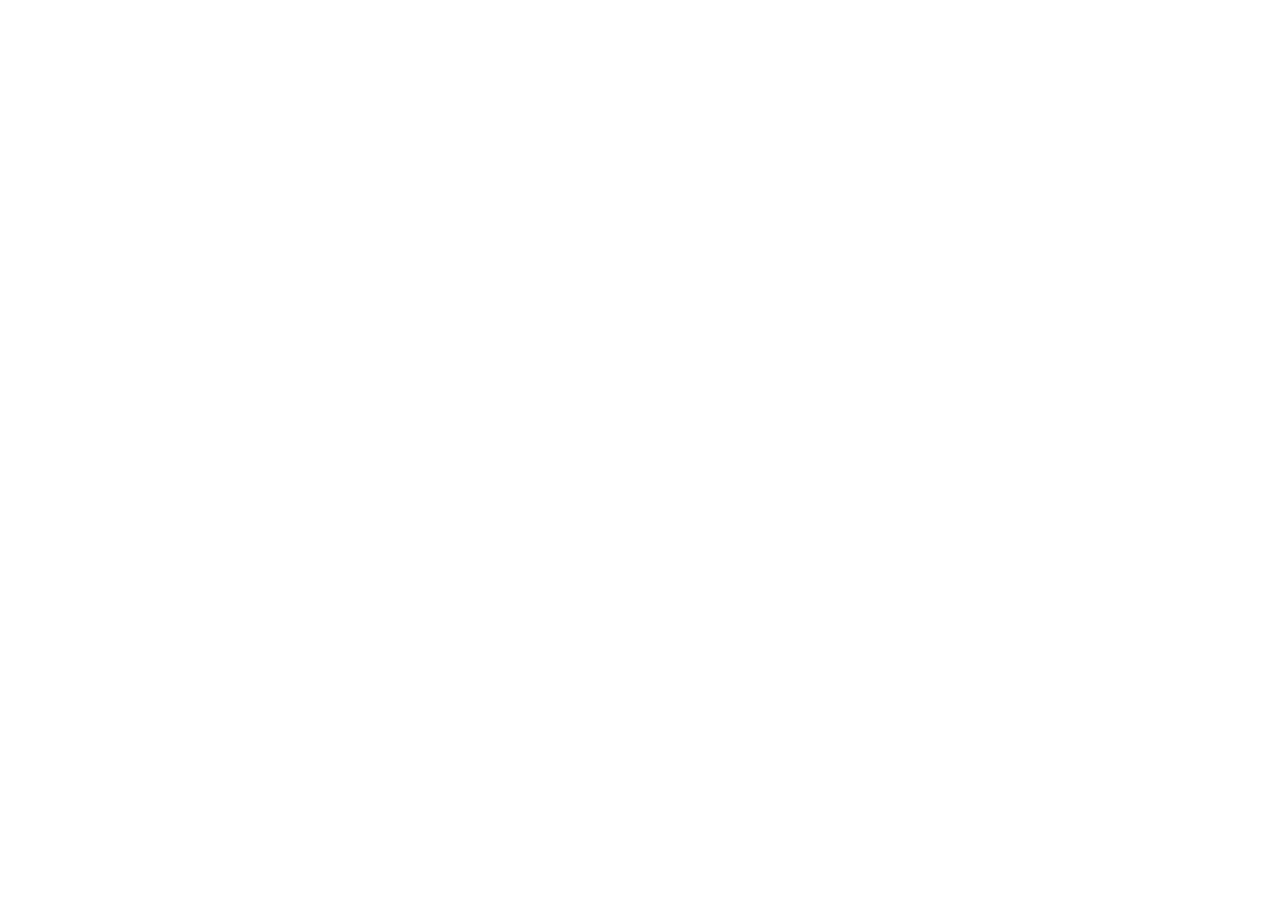
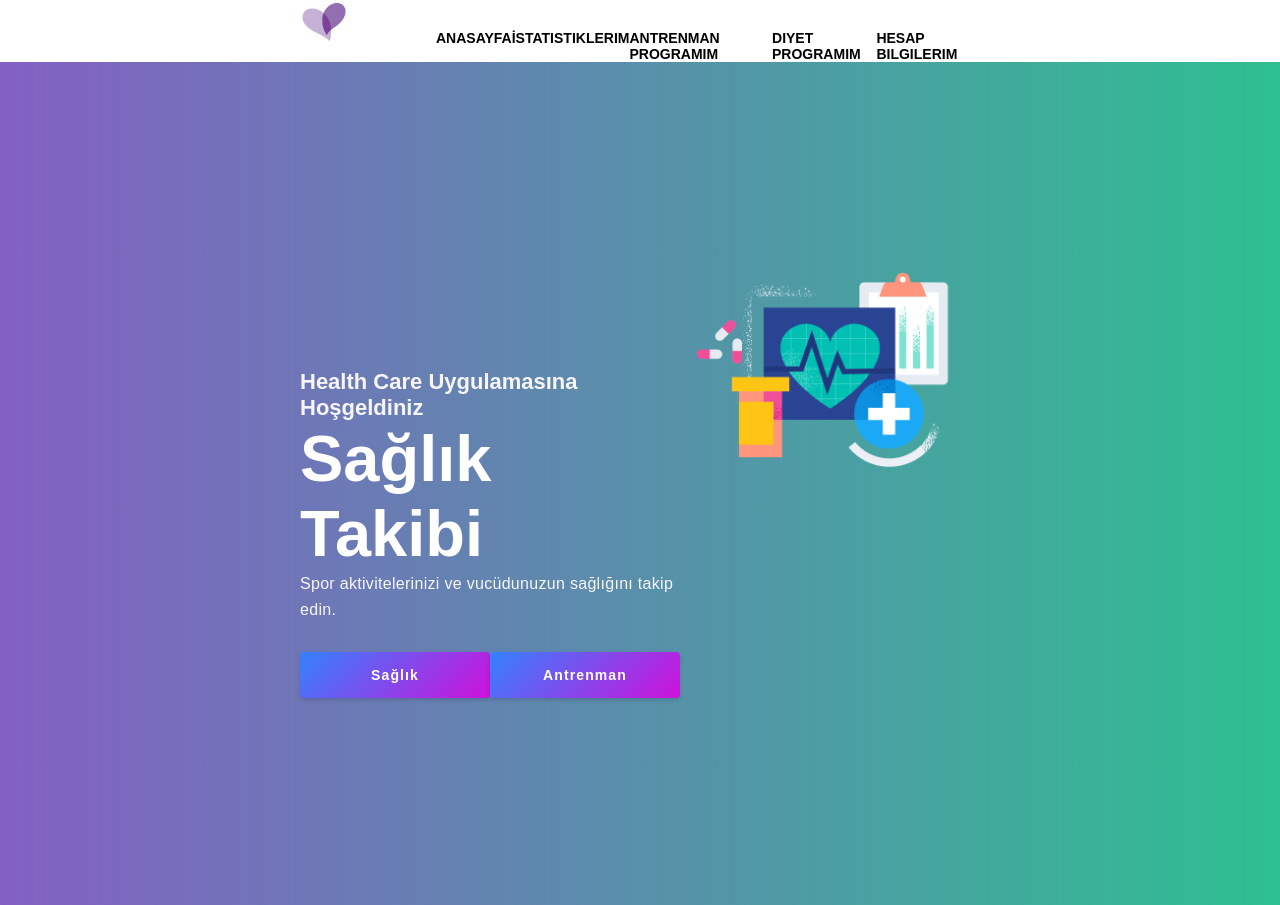
Before and after one commit to gokturkdogan/medical-informatics, a Vue app: page / in a window 1280 px wide. Before the commit the page ends 800 px from the top, so only its background shows below. Built offline with nearby package versions, Linux system fonts and the light colour scheme.

Commit message:
homepage created

```diff
--- a/public/index.html
+++ b/public/index.html
@@ -7,7 +7,7 @@
   <meta name="viewport" content="width=device-width,initial-scale=1.0">
   <link rel="icon" href="<%= BASE_URL %>favicon.ico">
   <title>
-    <%= htmlWebpackPlugin.options.title %>
+    HealthCare
   </title>
 </head>
 
--- a/src/App.vue
+++ b/src/App.vue
@@ -1,20 +1,28 @@
 <template>
   <div id="app">
+    <Header></Header>
+    <Home/>
   </div>
 </template>
 
 <script>
-import { mapState } from "vuex";
+import Header from "./components/header";
+import Home from "./components/home.vue";
 
 export default {
   name: "App",
   components: {
-
-  },
-  computed: {
-    ...mapState({
-      notify: (state) => state.cart.notify,
-    }),
-  },
+    Header,
+    Home
+  }
 };
 </script>
+<style lang="scss">
+* {
+  margin: 0;
+  padding: 0;
+}
+  #app {
+    font-family: sans-serif;
+  }
+</style>
--- /dev/null
+++ b/src/components/header.vue
@@ -0,0 +1,116 @@
+<template>
+    <div class="header">
+        <div class="header__logoArea">
+            <img class="header__logo" src="../assets/images/logos/header-logo.jpg" alt="Logo">
+        </div>
+        <nav class="header__navBar">
+            <div class="header__content">
+                <ul class="header__list">
+                    <li class="header__item">
+                        <a class="header__link" href="#">Anasayfa</a>
+                    </li>
+                    <li class="header__item">
+                        <a class="header__link" href="#">İstatistiklerim</a>
+                        <div class="header__dropContent">
+                            <ul class="header__dropdown">
+                                <li><a class="header__dropLink" href="">Sağlık Bilgilerim</a></li>
+                                <li><a class="header__dropLink" href="">Antrenman Bilgilerim</a></li>
+                            </ul>
+                        </div>
+                    </li>
+                    <li class="header__item">
+                        <a class="header__link" href="#">Antrenman Programım</a>
+                    </li>
+                    <li class="header__item">
+                        <a class="header__link" href="#">Diyet Programım</a>
+                    </li>
+                    <li class="header__item">
+                        <a class="header__link" href="">Hesap Bilgilerim</a>
+                    </li>
+                </ul>
+            </div>
+        </nav>
+    </div>
+</template>
+<script>
+export default {
+    name: "Header",
+};
+</script>
+<style lang="scss" scoped>
+.header {
+    display: flex;
+    justify-content: space-between;
+    padding: 0 300px;
+
+    &__logoArea {
+        width: 7%;
+    }
+
+    &__logo {
+        width: 100%;
+    }
+
+    &__navBar {
+        width: 80%;
+    }
+
+    &__content {
+        padding-top: 30px;
+        font-size: 14px;
+    }
+
+    &__list {
+        display: flex;
+        justify-content: space-between;
+        list-style-type: none;
+    }
+
+    &__item {
+        text-transform: uppercase;
+
+        &:hover .header__dropContent {
+            display: block;
+        }
+    }
+
+    &__link {
+        font-weight: 600;
+        color: black;
+        text-decoration: none;
+        transition: 0.3s;
+
+        &:hover {
+            color: #9B33E7
+        }
+    }
+
+    &__dropContent {
+        display: none;
+        position: absolute;
+    }
+
+    &__dropdown {
+        list-style-type: none;
+        margin-top: 40px;
+        padding: 0;
+        height: fit-content;
+        background-color: white;
+    }
+
+    &__dropLink {
+        text-decoration: none;
+        font-weight: 600;
+        color: #8E8D8D;
+        display: block;
+        padding: 10px 20px;
+        width: 200px;
+        border-bottom: 1px solid #c7c6c6;
+        transition: 0.5s;
+        &:hover {
+            background-color: #F7F7FB;
+            padding: 10px 25px;
+        }
+    }
+}
+</style>
--- /dev/null
+++ b/src/components/home.vue
@@ -0,0 +1,91 @@
+<template>
+    <div class="home">
+        <div class="home__information">
+            <h5 class="home__title">Health Care Uygulamasına Hoşgeldiniz</h5>
+            <h1 class="home__largeTitle">Sağlık Takibi</h1>
+            <p class="home__description">Spor aktivitelerinizi ve vucüdunuzun sağlığını takip edin.</p>
+            <div class="home__buttons">
+                <a class="home__button" href=""><span>Sağlık</span></a>
+                <a class="home__button" href=""><span>Antrenman</span></a>
+            </div>
+        </div>
+        <div class="home__image">
+            <img src="../assets/images/figures/homeBanner.png" alt="figure" class="home__figure">
+        </div>
+    </div>
+</template>
+<script>
+export default {
+    name: "Home",
+};
+</script>
+<style lang="scss" scoped>
+.home {
+    background-image: linear-gradient(to right, #8360c3, #2ebf91);
+    display: flex;
+    justify-content: space-between;
+    padding: 207px 300px;
+
+    &__information {
+        padding-top: 100px;
+    }
+
+    &__title {
+        color: #f7f5f5;
+        text-align: left;
+        font-size: 22px;
+        font-weight: 600;
+    }
+
+    &__largeTitle {
+        color: #fff;
+        text-align: left;
+        font-size: 65px;
+        font-weight: 700;
+    }
+
+    &__description {
+        color: #f7f5f5;
+        text-align: left;
+        line-height: 1.6;
+        letter-spacing: .3px;
+        margin-bottom: 30px;
+    }
+
+    &__buttons {
+        display: flex;
+        justify-content: space-between;
+    }
+
+    &__button {
+        background: linear-gradient(-45deg, #cf11da 0%, #3482fd 100%);
+        border: none;
+        box-shadow: 0 2px 4px rgb(4 6 6 / 15%);
+        text-decoration: none;
+        color: #fff;
+        min-width: 150px;
+        border-radius: 4px;
+        display: inline-block;
+        font-size: 14px;
+        font-weight: 600;
+        letter-spacing: 1.1px;
+        text-align: center;
+        padding: 15px 20px;
+        outline: none;
+        cursor: pointer;
+        transition: 0.3s;
+
+        &:hover {
+            opacity: 70%;
+        }
+    }
+
+    &__image {
+        width: 635px;
+    }
+
+    &__figure {
+        width: 100%;
+    }
+}
+</style>
```
Also changed, not shown: src/views/health.vue (added, +10 -0 lines), src/assets/images/figures/homeBanner.png (added), src/assets/images/logos/header-logo.jpg (added).
